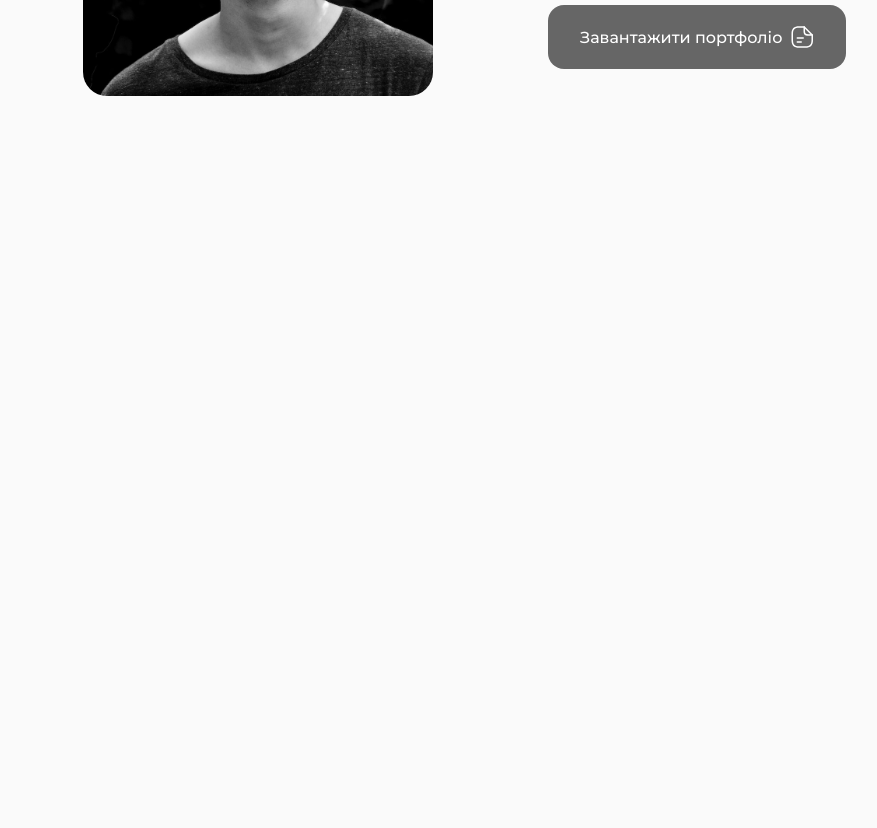
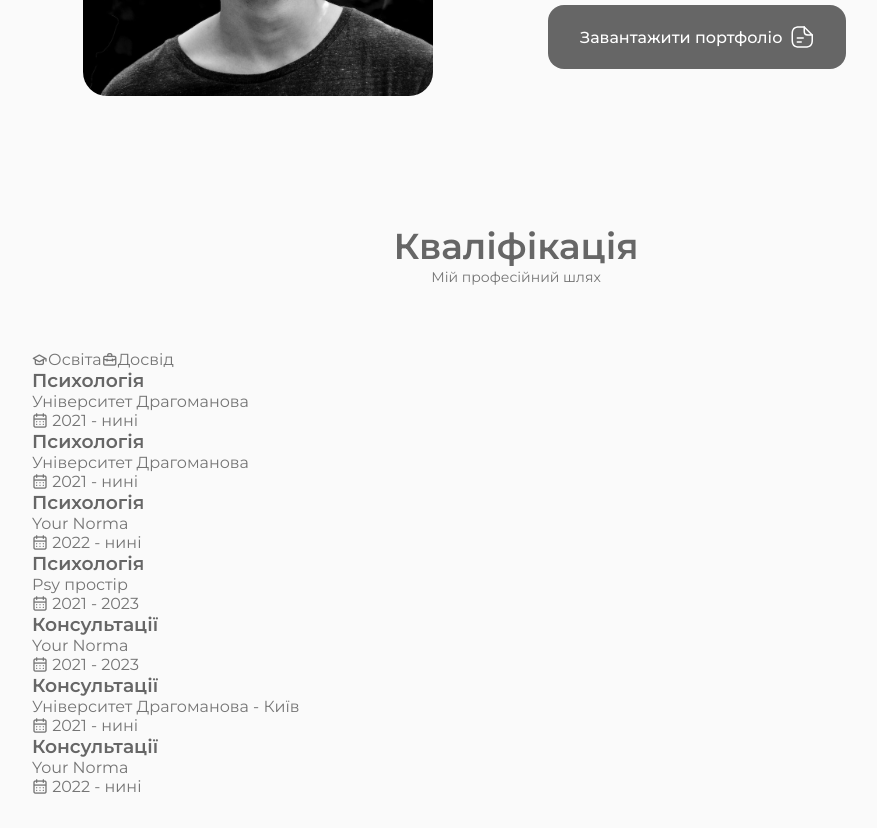
Before and after one commit to IreneTernovets/Oleksandra-Kryvonos-Psychology, a React (Create React App) app: page / in a window 1280 px wide. Shown: the part 1140-1968 px from the top of the page, without its empty margins (124-1001 px from the left). Before the commit the page ends 1268 px from the top, so only its background shows below. Built offline with nearby package versions, Linux system fonts and the light colour scheme.

Commit message:
added html in qualification section

```diff
--- a/src/App.js
+++ b/src/App.js
@@ -2,6 +2,7 @@ import "./App.css";
 import Header from "./components/header/Header";
 import Home from "./components/home/Home";
 import About from "./components/about/About";
+import Qualification from "./components/qualification/Qualification";
 function App() {
   return (
     <div className="App">
@@ -9,6 +10,7 @@ function App() {
       <main className="main">
         <Home />
         <About />
+        <Qualification />
       </main>
     </div>
   );
--- /dev/null
+++ b/src/components/qualification/Qualification.jsx
@@ -0,0 +1,156 @@
+import React from 'react';
+import "./qualification.css"
+
+const Qualification = () => {
+  return (
+    <section className='qualification section'>
+          <h2 className="section__title">Кваліфікація</h2>
+          <span className="section__subtitle">Мій професійний шлях</span>
+
+          <div className="qualification__container container">
+              <div className="qualification__tabs">
+                  <div className="qualification__button qualification__active button--flex">
+                      <i className="uil uil-graduation-cap qualification__icon"></i> Освіта
+                  </div>
+
+                  <div className="qualification__button button--flex">
+                      <i className="uil uil-briefcase-alt qualification__icon"></i> Досвід
+                  </div>
+              </div>
+
+              <div className="qualification__sections">
+                  <div className="qualification__content qualification__content-active">
+                      <div className="qualification__data">
+                          <div>
+                              <h3 className="gualification__title">
+                                  Психологія
+                              </h3>
+                              <span className='qualification__subtitle'> Університет Драгоманова</span>
+                              <div className="qualififcation__calender">
+                                  <i className="uil uil-calendar-alt"></i> 2021 - нині
+                              </div>
+                          </div>
+
+                          <div>
+                              <span className="qualification__rounder"></span>
+                              <span className="qualification__line"></span>
+                          </div>
+                      </div>
+
+                      <div className="qualification__data">
+                          <div></div>
+
+                          <div>
+                              <span className="qualification__rounder"></span>
+                              <span className="qualification__line"></span>
+                          </div>
+
+                          <div>
+                              <h3 className="gualification__title">
+                                  Психологія
+                              </h3>
+                              <span className='qualification__subtitle'> Університет Драгоманова</span>
+                              <div className="qualififcation__calender">
+                                  <i className="uil uil-calendar-alt"></i> 2021 - нині
+                              </div>
+                          </div>
+                      </div>
+
+                      <div className="qualification__data">
+                          <div>
+                              <h3 className="gualification__title">
+                                  Психологія
+                              </h3>
+                              <span className='qualification__subtitle'> Your Norma </span>
+                              <div className="qualififcation__calender">
+                                  <i className="uil uil-calendar-alt"></i> 2022 - нині
+                              </div>
+                          </div>
+
+                          <div>
+                              <span className="qualification__rounder"></span>
+                              <span className="qualification__line"></span>
+                          </div>
+                      </div>
+
+                      <div className="qualification__data">
+                          <div></div>
+
+                          <div>
+                              <span className="qualification__rounder"></span>
+                              <span className="qualification__line"></span>
+                          </div>
+
+                          <div>
+                              <h3 className="gualification__title">
+                                  Психологія
+                              </h3>
+                              <span className='qualification__subtitle'> Psy простір</span>
+                              <div className="qualififcation__calender">
+                                  <i className="uil uil-calendar-alt"></i> 2021 - 2023
+                              </div>
+                          </div>
+                      </div>
+                  </div>
+                  <div className="qualification__content">
+                      <div className="qualification__data">
+                          <div>
+                              <h3 className="gualification__title">
+                                  Консультації
+                              </h3>
+                              <span className='qualification__subtitle'> Your Norma</span>
+                              <div className="qualififcation__calender">
+                                  <i className="uil uil-calendar-alt"></i> 2021 - 2023
+                              </div>
+                          </div>
+
+                          <div>
+                              <span className="qualification__rounder"></span>
+                              <span className="qualification__line"></span>
+                          </div>
+                      </div>
+
+                      <div className="qualification__data">
+                          <div></div>
+
+                          <div>
+                              <span className="qualification__rounder"></span>
+                              <span className="qualification__line"></span>
+                          </div>
+
+                          <div>
+                              <h3 className="gualification__title">
+                                  Консультації
+                              </h3>
+                              <span className='qualification__subtitle'> Університет Драгоманова - Київ</span>
+                              <div className="qualififcation__calender">
+                                  <i className="uil uil-calendar-alt"></i> 2021 - нині
+                              </div>
+                          </div>
+                      </div>
+
+                      <div className="qualification__data">
+                          <div>
+                              <h3 className="gualification__title">
+                                  Консультації
+                              </h3>
+                              <span className='qualification__subtitle'> Your Norma </span>
+                              <div className="qualififcation__calender">
+                                  <i className="uil uil-calendar-alt"></i> 2022 - нині
+                              </div>
+                          </div>
+
+                          <div>
+                              <span className="qualification__rounder"></span>
+                              <span className="qualification__line"></span>
+                          </div>
+                      </div>
+                  </div>
+              </div>
+          </div>
+
+    </section>
+  )
+}
+
+export default Qualification
```
Also changed, not shown: src/components/qualification/qualification.css (added).
